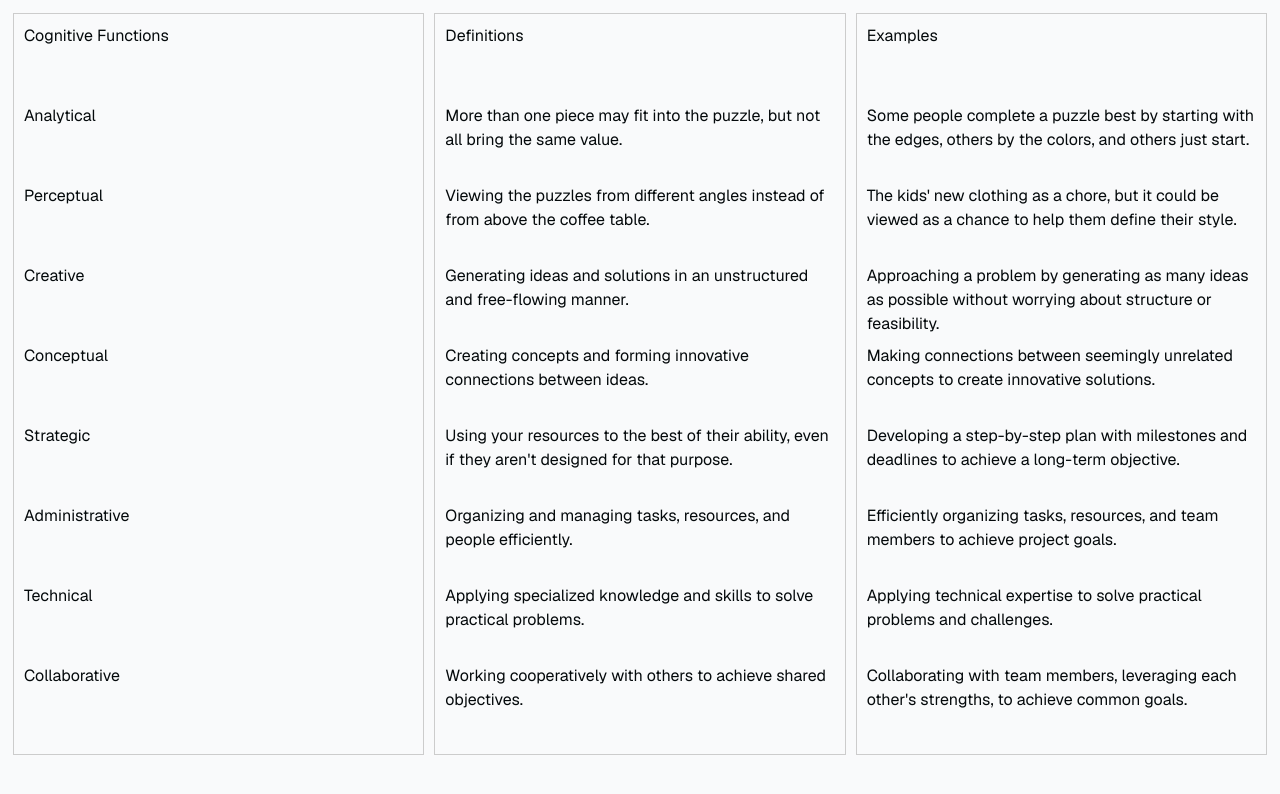
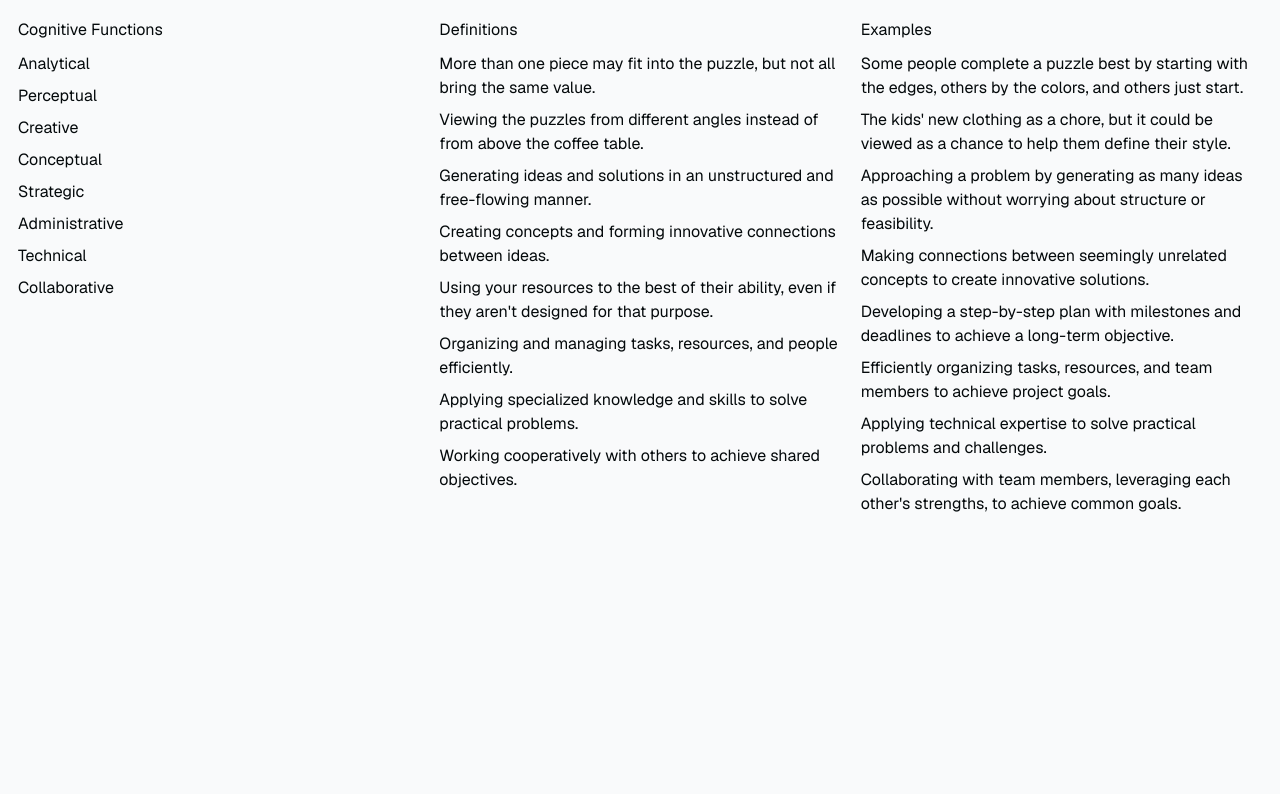
Before and after one commit to Enjoyweaver/CognitiveLabs, a Next.js app: page /chart in a window 1280 px wide. Shown: the top 794 px of the page. Built offline with nearby package versions, Linux system fonts and the light colour scheme.

Commit message:
back to main

```diff
--- a/app/chart/Functions.css
+++ b/app/chart/Functions.css
@@ -1,14 +1,34 @@
+/* Functions.css */
+
 .functions-container {
   display: flex;
-  justify-content: space-around;
 }
 
 .column {
   flex: 1;
   padding: 10px;
-  border: 1px solid #ccc;
-  margin: 5px;
-  overflow-y: auto;
+  box-sizing: border-box;
+  height: 40px; /* Default height for desktop */
 }
 
-/* Adjust any additional styling based on your design preferences */
+@media (max-width: 767px) {
+  .column {
+    height: 80px; /* Adjusted height for mobile */
+  }
+}
+
+h2 {
+  margin-bottom: 10px;
+}
+
+ul {
+  list-style-type: none;
+  padding: 0;
+  margin: 0;
+  overflow: none;
+  height: 100%; /* Fill the entire height of the column */
+}
+
+li {
+  margin-bottom: 8px;
+}
--- a/app/chart/page.tsx
+++ b/app/chart/page.tsx
@@ -1,93 +1,96 @@
+// Functions.tsx
+
 import React from "react";
 import "./Functions.css";
 
-// Define the FunctionsProps type
-export interface FunctionsProps {
-  isMobile: boolean;
-}
-
-// Use the FunctionsProps type in your functional component
-const Functions: React.FC<FunctionsProps> = ({ isMobile }) => {
-  const rowHeight = isMobile ? 40 : 80;
-
+const Functions = () => {
   return (
     <div className="functions-container">
       <div className="column">
-        <div style={{ height: rowHeight }}>Cognitive Functions</div>
-        <div style={{ height: rowHeight }}>Analytical</div>
-        <div style={{ height: rowHeight }}>Perceptual</div>
-        <div style={{ height: rowHeight }}>Creative</div>
-        <div style={{ height: rowHeight }}>Conceptual</div>
-        <div style={{ height: rowHeight }}>Strategic</div>
-        <div style={{ height: rowHeight }}>Administrative</div>
-        <div style={{ height: rowHeight }}>Technical</div>
-        <div style={{ height: rowHeight }}>Collaborative</div>
+        <h2>Cognitive Functions</h2>
+        <ul>
+          <li>Analytical</li>
+          <li>Perceptual</li>
+          <li>Creative</li>
+          <li>Conceptual</li>
+          <li>Strategic</li>
+          <li>Administrative</li>
+          <li>Technical</li>
+          <li>Collaborative</li>
+        </ul>
       </div>
+
       <div className="column">
-        <div style={{ height: rowHeight }}>Definitions</div>
-        <div style={{ height: rowHeight }}>
+        <h2>Definitions</h2>
+        <ul>
+          <li>
             More than one piece may fit into the puzzle, but not all bring the
             same value.
-        </div>
-        <div style={{ height: rowHeight }}>
+          </li>
+          <li>
             Viewing the puzzles from different angles instead of from above the
             coffee table.
-        </div>
-        <div style={{ height: rowHeight }}>
+          </li>
+          <li>
             Generating ideas and solutions in an unstructured and free-flowing
             manner.
+          </li>
+          <li>
+            Creating concepts and forming innovative connections between ideas.
+          </li>
+          <li>
+            Using your resources to the best of their ability, even if they
+            aren't designed for that purpose.
+          </li>
+          <li>
+            Organizing and managing tasks, resources, and people efficiently.
+          </li>
+          <li>
+            Applying specialized knowledge and skills to solve practical
+            problems.
+          </li>
+          <li>
+            Working cooperatively with others to achieve shared objectives.
+          </li>
+        </ul>
       </div>
-        <div style={{ height: rowHeight }}>
-          Creating concepts and forming innovative connections between ideas.
-        </div>
-        <div style={{ height: rowHeight }}>
-          Using your resources to the best of their ability, even if they aren't
-          designed for that purpose.
-        </div>
-        <div style={{ height: rowHeight }}>
-          Organizing and managing tasks, resources, and people efficiently.
-        </div>
-        <div style={{ height: rowHeight }}>
-          Applying specialized knowledge and skills to solve practical problems.
-        </div>
-        <div style={{ height: rowHeight }}>
-          Working cooperatively with others to achieve shared objectives.
-        </div>
-      </div>
+
       <div className="column">
-        <div style={{ height: rowHeight }}>Examples</div>
-        <div style={{ height: rowHeight }}>
-          Some people complete a puzzle best by starting with the edges, others
-          by the colors, and others just start.
-        </div>
-        <div style={{ height: rowHeight }}>
-          The kids' new clothing as a chore, but it could be viewed as a chance
-          to help them define their style.
-        </div>
-        <div style={{ height: rowHeight }}>
-          Approaching a problem by generating as many ideas as possible without
-          worrying about structure or feasibility.
-        </div>
-        <div style={{ height: rowHeight }}>
+        <h2>Examples</h2>
+        <ul>
+          <li>
+            Some people complete a puzzle best by starting with the edges,
+            others by the colors, and others just start.
+          </li>
+          <li>
+            The kids' new clothing as a chore, but it could be viewed as a
+            chance to help them define their style.
+          </li>
+          <li>
+            Approaching a problem by generating as many ideas as possible
+            without worrying about structure or feasibility.
+          </li>
+          <li>
             Making connections between seemingly unrelated concepts to create
             innovative solutions.
-        </div>
-        <div style={{ height: rowHeight }}>
+          </li>
+          <li>
             Developing a step-by-step plan with milestones and deadlines to
             achieve a long-term objective.
-        </div>
-        <div style={{ height: rowHeight }}>
+          </li>
+          <li>
             Efficiently organizing tasks, resources, and team members to achieve
             project goals.
-        </div>
-        <div style={{ height: rowHeight }}>
+          </li>
+          <li>
             Applying technical expertise to solve practical problems and
             challenges.
-        </div>
-        <div style={{ height: rowHeight }}>
-          Collaborating with team members, leveraging each other's strengths, to
-          achieve common goals.
-        </div>
+          </li>
+          <li>
+            Collaborating with team members, leveraging each other's strengths,
+            to achieve common goals.
+          </li>
+        </ul>
       </div>
     </div>
   );
--- a/components/AuthButton.tsx
+++ b/components/AuthButton.tsx
@@ -31,7 +31,7 @@ export default async function AuthButton() {
     </div>
   ) : (
     <Link
-      href="/chart"
+      href="/cognitive"
       className="py-2 px-3 flex rounded-md no-underline bg-btn-background hover:bg-btn-background-hover"
     >
       Login
```
Lines whose indentation alone changed are shown as unchanged.
